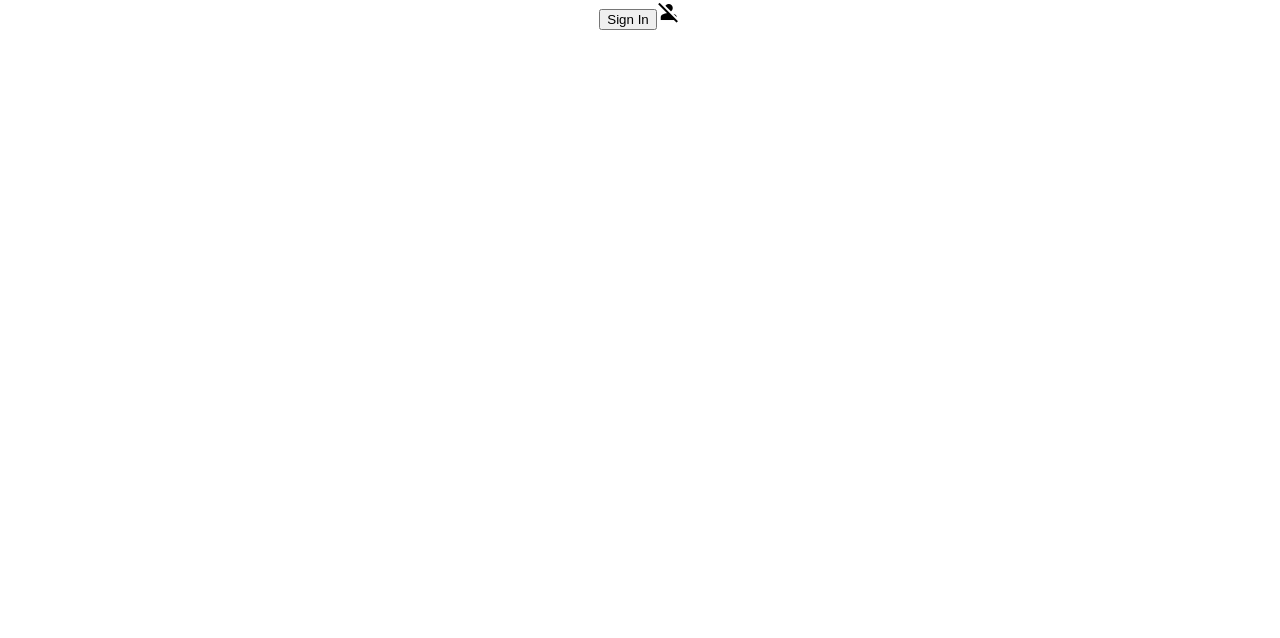
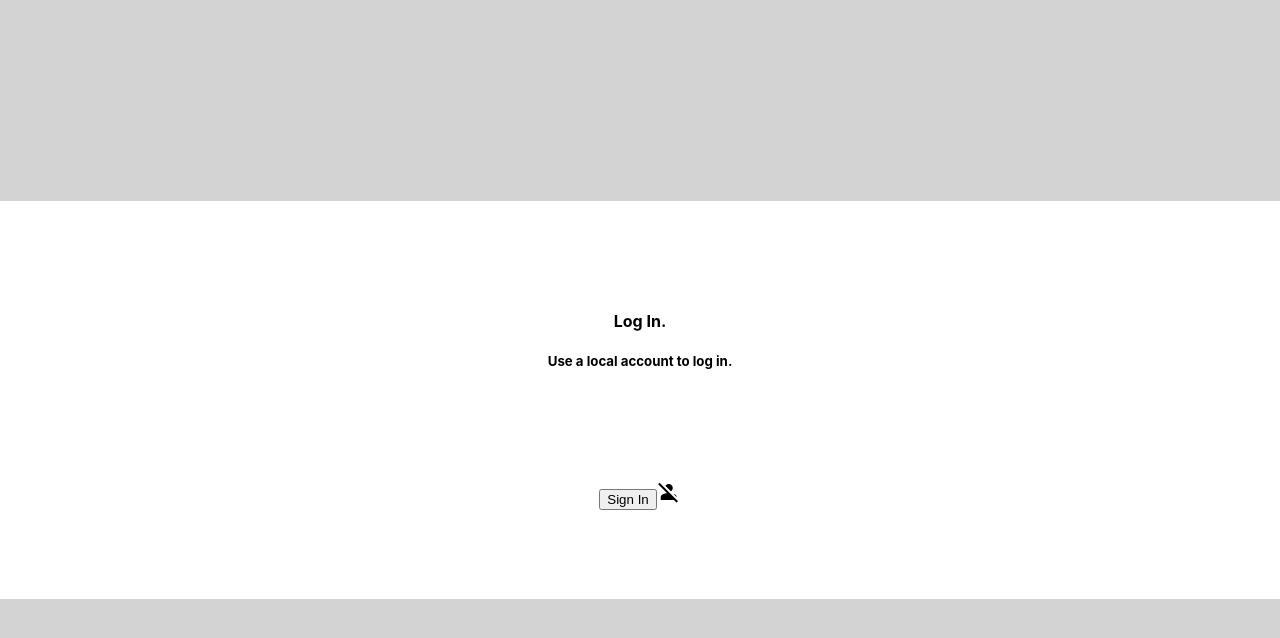
Before and after one commit to GoodOleJonyCage/whatsapp, a React (Create React App) app: page / in a window 1280 px wide. Shown: the top 638 px of the page. Built offline with nearby package versions, Linux system fonts and the light colour scheme; no server answers.

Commit message:
users from db

```diff
--- a/src/App.css
+++ b/src/App.css
@@ -205,9 +205,13 @@
 }
 
 .body .user-search .material-icons{
+  color:white;
+  cursor: pointer;
+}
+
+.body .user-search .search-icon{
   position: absolute;
   left: 4%;
-  color:white;
 }
 
 .body .user-search input{
--- a/src/Body.js
+++ b/src/Body.js
@@ -1,5 +1,5 @@
 import React, { useEffect, useState, useRef } from 'react';
-import { LoadChatLog, AddChat, SignInGoogle, SignOutGoogle, UserSignedIn } from './FirebaseService'
+import { LoadChatLog,AddUser, AddChat, SignInGoogle, SignOutGoogle, UserSignedIn } from './FirebaseService'
 import { Users } from './Users'
 import { SignIn } from './SignIn'
 import { Textarea } from './Textarea'
@@ -11,71 +11,19 @@ import firebase from "firebase/app";
 
 export const Body = () => {
 
-    //  const lst                = [1, 2, 3, 4, 5, 6, 7, 8, 9, 10, 11, 12, 13, 14, 15, 16, 17, 18, 19, 20, 21, 22, 23, 24, 25, 26, 27, 28, 29, 30];
-    //  const[names,setnames]    = useState([]);
-    //  const[phrases,setphrases]= useState([]);
-    // const[signedin,setsignedin]   = useState(false);
-    //const [messages, setmessages] = useState([]);
+    const [loaded, setloaded] = useState(false);
     const [chat, setchat] = useState([]);
     const [touser, settouser] = useState({});
     const newMessageRef = useRef();
+    const newUserRef = useRef();
 
-    // const db = firebase.firestore();
-    // const messagesRef = db.collection('messages')
-    //                     .orderBy("createdAt")
-    //                     .where('From', '==' , UserSignedIn()?.email)
-    //                     .where('To', '==',  touser )
-    // const [messagelist] = useCollectionData(messagesRef, {idField: 'id'}) ;
-    // console.log(messagelist);
-
-    // let newchat = [];
-    // if (messagelist) {
-
-    //     let newlist = messagelist.map(c => {
-    //         return {
-    //             text: c.text,
-    //             leftside: c.From === UserSignedIn()?.email && c.To === touser
-    //                 ? true : c.From === touser && c.To === UserSignedIn()?.email ? false : false
-    //         }
-    //     });
-    //     //setmessages(newlist);
-    //     console.log(newlist);
-    // }
-
-    useEffect(() => {
-
-        // fetch("http://api.fungenerators.com/name/categories.json?start=0&limit=40", {
-        //         method: "GET",
-        //         mode: "cors",
-        //         headers: {
-        //             "Content-Type": "application/json"
-        //         },
-        //     })
-        //     .then(response => response.json())
-        //     .then(data => {
-
-        //         setnames(data.contents[0].map(i => i.name));
-        //         //console.log(names);
-        //     });
-
-        //     fetch("names.drycodes.com/30?nameOptions=funnyWords", {
-        //         method: "GET",
-        //         mode: "cors",
-        //         headers: {
-        //             "Content-Type": "application/json"
-        //         },
-        //     })
-        //     .then(response => response.json())
-        //     .then(data => {
-        //         setnames(data.map(i => i.name));
-        //         //console.log(names);
-        //     });
-
-        //setchat([1]);
-        //   console.log(UserSignedIn());
-        //LoadChatLog(setchat,  '');
-      //  LoadChatLog(setchat, touser, UserSignedIn()?.email);
-    }, []);
+    let db = firebase.firestore();
+    //messages
+    let messagesRef = db.collection('messages').orderBy("createdAt")
+    const [messagelist] = useCollectionData(messagesRef, { idField: 'id' })
+    //users
+    let usersRef = db.collection('users').orderBy("createdAt")
+    const [userlist] = useCollectionData(usersRef, { idField: 'id' })
 
     const assignUser = (email) => {
         settouser(email);
@@ -96,10 +44,14 @@ export const Body = () => {
                     </div>
                 </div>
                 <div className="user-search">
-                    <span className="material-icons">search</span>
-                    <input type="text" placeholder="Search text" ></input>
+                    <span className="material-icons search-icon">search</span>
+                    <input ref={newUserRef} type="text" placeholder="Search text" ></input>
+                    <span onClick={()=>{AddUser(newUserRef.current.value);newUserRef.current.value = "";}}
+                    class="material-icons">person_add_alt</span>
                 </div>
-                <Users assignUser={assignUser} />
+                <Users
+                userlist={userlist}
+                assignUser={assignUser} />
             </div>
             <div className="messages-container">
                 <div className="messages-container-header">
--- a/src/FirebaseService.js
+++ b/src/FirebaseService.js
@@ -72,6 +72,13 @@ const randomsentenceGenerator = () => {
     return content;
 }
 
+ export const AddUser = (email) => {
+    const db = firebase.firestore();
+    db.collection("users").add({
+        createdAt: getCurrentDate(),
+        name : email
+    });
+}
 
 export const AddChat = (setchat, newtextref, email, fromEmail) => {
     const db = firebase.firestore();
--- /dev/null
+++ b/src/Login.css
@@ -0,0 +1,35 @@
+.login-section{
+    display: flex;
+    align-items: center;
+    flex-direction: column;
+    justify-content: space-between;
+    height: calc(100vh);
+}
+
+.login-section .header{
+    color:lightgray;
+    background-color: lightgray;
+    display: flex;
+    flex: .3;
+    font-weight: bold;
+    letter-spacing: 2.2px;
+    align-items: center;
+    justify-content: center;
+    width: 100%;
+    font-size: 1.2em;
+}
+
+.login-section .footer{
+    color:lightgray;
+    font-size: .5em;
+    background-color: lightgray;
+    display: flex;
+    flex: .3;
+    font-weight: bold;
+    letter-spacing: 1.2px;
+    height: 5px;
+    align-items: center;
+    justify-content: center;
+    justify-self: flex-end;
+    width: 100%;
+}
--- a/src/Login.js
+++ b/src/Login.js
@@ -1,10 +1,22 @@
-import {SignIn} from './SignIn'
-
+import { SignIn } from './SignIn'
+import './Login.css'
 export const Login = (props) => {
 
-    return <div>
-        <button onClick={() => { props.SignInGoogle(); }}>Sign In</button>
-        <SignIn setsignedin={props.setsignedin} SignInGoogle={props.SignInGoogle} SignOutGoogle={props.SignOutGoogle} UserSignedIn={props.UserSignedIn} />
-    </div>;
+    return <div className="login-section">
+                <div className="header">
+                   Whatsapp
+                </div>
+                <div>
+                    <h4>Log In.</h4>
+                    <h5>Use a local account to log in.</h5>
+                </div>
+                <div>
+                    <button onClick={() => { props.SignInGoogle(); }}>Sign In</button>
+                    <SignIn setsignedin={props.setsignedin} SignInGoogle={props.SignInGoogle} SignOutGoogle={props.SignOutGoogle} UserSignedIn={props.UserSignedIn} />
+                </div>
+                <div className="footer">
+                    © 2021 - Whatsapp
+                </div>
+            </div>;
 
 }
--- a/src/Users.js
+++ b/src/Users.js
@@ -1,26 +1,23 @@
-import {useState} from 'react'
+import { useState } from 'react'
 import './Users.css'
 
 export const Users = (props) => {
 
-    // const users = [{ email: 'test1@gmail.com', name: 'Jonny' },
-    //                { email: 'test2@gmail.com', name: 'Kim' }];
-
-    const users = ['maqsood.ahsan.khan@gmail.com','whatsappdev98@gmail.com','sample@gmail.com'];
-    const[selecteduser, setselecteduser] = useState({});
-
-    return <ul className="users">
+    const [selecteduser, setselecteduser] = useState({});
+    return props.userlist == null ? <div>Loading...</div> :
+        <ul className="users">
             {
-            users.map((user, i) => {
+                props.userlist.map((user, i) => {
                     return <li
                         className={selecteduser == user ? 'selected-user' : ''}
-                key={user} onClick={() => {props.assignUser(user);setselecteduser(user);}} >
+                        key={user.name} onClick={() => { props.assignUser(user.name); setselecteduser(user); }}
+                    >
                         <div className="userpic">
                             <img src={"https://picsum.photos/200/300?random=" + i}></img>
                             <div>
                                 <div className="username">
                                     {/* {props.names[i] == null ? "No Name" : props.names[i]} */}
-                                {user}
+                                    {user.name}
                                 </div>
                                 <div className="user-last-message">
                                     {/* {props.phrases[i] == null ? 'Last seen 10 mins ago' : props.phrases[i]} */}
```
Lines whose indentation alone changed are shown as unchanged.
